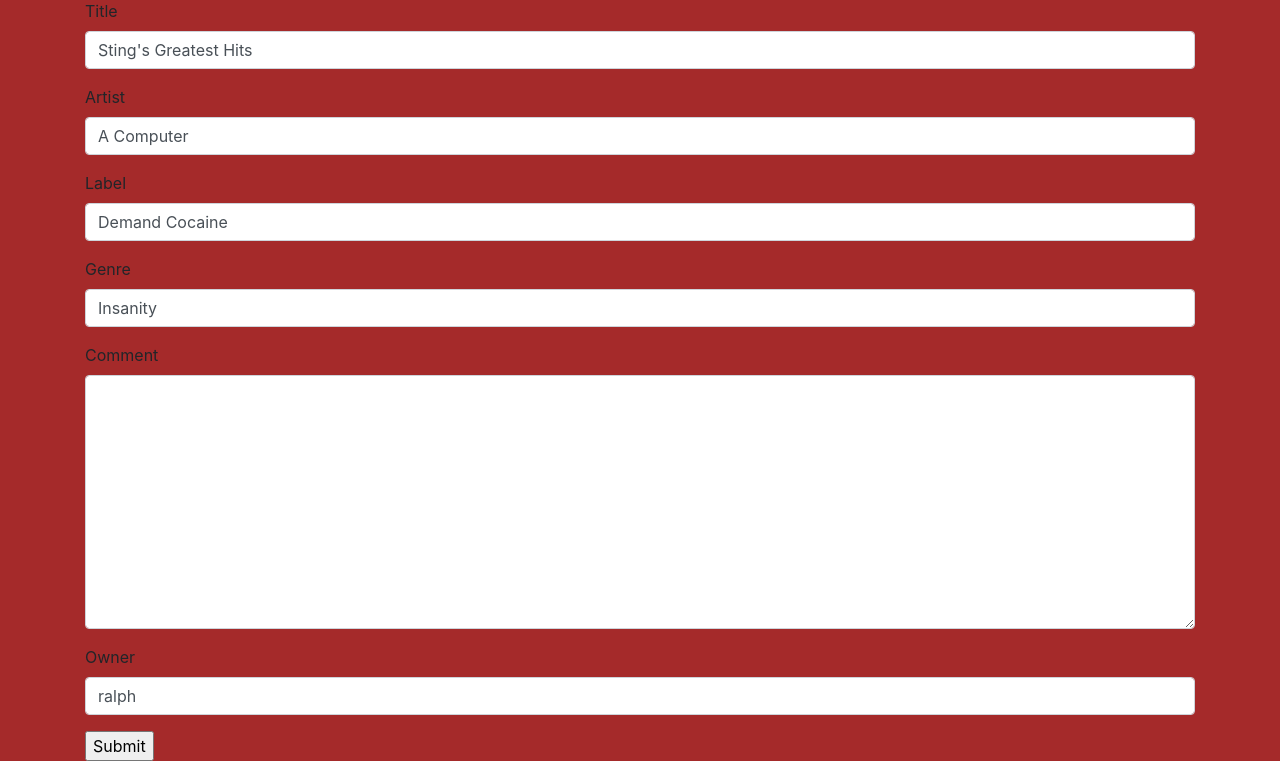
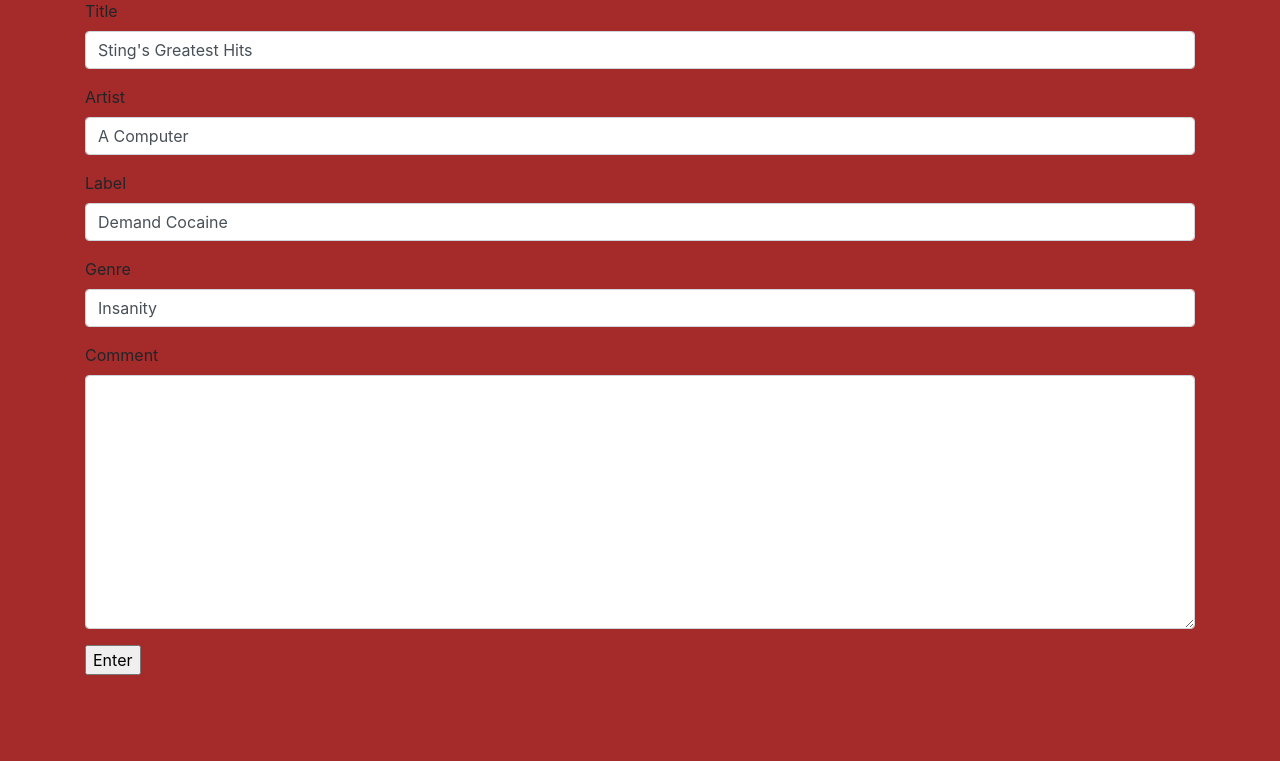
Before and after one commit to Aileran/curatorProject, a Django app: page /curator/album/update_album/2 in a window 1280 px wide. Shown: the part 155-916 px from the top of the page. After the commit the page ends 830 px from the top, so only its background shows below. Run offline with Django 3.2, Linux system fonts and the light colour scheme; data comes from the database, SQL or seed files in the repository; both versions use the stored data as it was after the commit; parts of the project's set-up code (start-up, migrations or seed data) failed here and were passed over; some libraries are stand-ins or nearby versions.

Commit message:
Forms no longer include owner field, that is updated automatically upon object creation in "new_" views methods

```diff
--- a/curator/forms.py
+++ b/curator/forms.py
@@ -10,7 +10,7 @@ from django.contrib.auth.models import User
 class BookForm(forms.ModelForm):
     class Meta:
         model = Book
-        fields = '__all__'
+        fields = ('title', 'author', 'publisher', 'genre', 'comment')
 
 
 #create form for movie collection
@@ -24,7 +24,7 @@ class MovieForm(forms.ModelForm):
 class AlbumForm(forms.ModelForm):
     class Meta:
         model = Album
-        fields = '__all__'
+        fields = ('title', 'artist', 'label', 'genre', 'comment')
 
 
         #####################USER PAGE   VVVVVVVVVVVVVV
--- a/curator/views.py
+++ b/curator/views.py
@@ -90,7 +90,9 @@ def new_book(request):
     if request.method == 'POST':
         form = BookForm(request.POST)
         if form.is_valid():
-            form.save()
+            media = form.save()
+            media.owner = request.user.username
+            media.save()
             return redirect('book')
     else:
         form = BookForm()
@@ -98,13 +100,13 @@ def new_book(request):
         return render(request, 'curator/update_book.html', context)
 
 
-#experimental
 def new_movie(request):
     if request.method == 'POST':
         form = MovieForm(request.POST)
-        if form.is_valid(): #if valid, save form, update new Movie's "owner" field with username
-            new = form.save()
-            Movie.objects.get(id(new)).update(owner=request.user.username)
+        if form.is_valid(): #if valid, save form, update new media's "owner" field with username, save to db
+            media = form.save()
+            media.owner = request.user.username
+            media.save()
             return redirect('movie')
     else:
         form = MovieForm()
@@ -116,7 +118,9 @@ def new_album(request):
     if request.method == 'POST':
         form = AlbumForm(request.POST)
         if form.is_valid():
-            form.save()
+            media = form.save()
+            media.owner = request.user.username
+            media.save()
             return redirect('album')
     else:
         form = AlbumForm()
@@ -129,21 +133,23 @@ def add_movie(request):
     if request.method == "POST":
         #do something with the entered task
         title = request.POST.get('entry')#not sure if entry is correct for our code here
-        user = User.objects.get(username=request.user.username)
-        Movie.objects.create(title=title, owner=user)
+        Movie.objects.create(title=title, owner=request.user.username)
         return redirect('movie')
     else:
         return render(request, 'curator/index.html')
 
-#below here - to be written
+
+#to be written
 def delete_book(request):
     return render(request, 'curator/delete_book.html')
 
 
+# to be written
 def delete_movie(request):
     return render(request, 'curator/delete_movie.html')
 
 
+# to be written
 def delete_album(request):
     return render(request, 'curator/delete_album.html')
 
--- a/templates/curator/update_album.html
+++ b/templates/curator/update_album.html
@@ -9,7 +9,7 @@
     <form method="post">
         {% csrf_token %}
         {{ form|crispy }}
-        <input type="submit">
+        <input type="submit" value="Enter">
     </form>
 
 {% endblock %}
--- a/templates/curator/update_book.html
+++ b/templates/curator/update_book.html
@@ -9,7 +9,7 @@
     <form method="post">
         {% csrf_token %}
         {{ form|crispy }}
-        <input type="submit">
+        <input type="submit" value="Enter">
     </form>
 
 {% endblock %}
--- a/templates/curator/update_movie.html
+++ b/templates/curator/update_movie.html
@@ -9,7 +9,7 @@
     <form method="post">
         {% csrf_token %}
         {{ form|crispy }}
-        <input type="submit">
+        <input type="submit" value="Enter">
     </form>
 
 {% endblock %}
```
Also changed, not shown: curator/migrations/0009_auto_20201208_1411.py (added), curator/migrations/0010_auto_20201208_1430.py (added), curator/migrations/0011_auto_20201208_1433.py (added), curator/migrations/0012_auto_20201208_1436.py (added), curator/migrations/0013_auto_20201208_1457.py (added), curator/migrations/0014_auto_20201208_1520.py (added), db.sqlite3.
